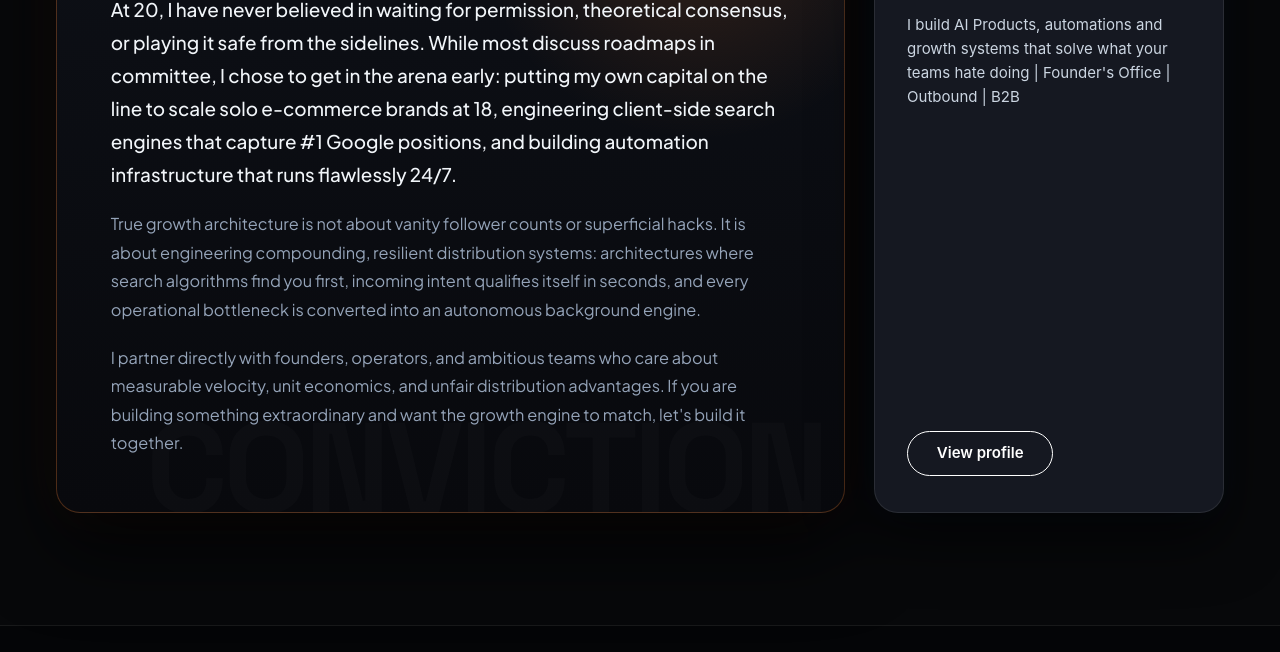
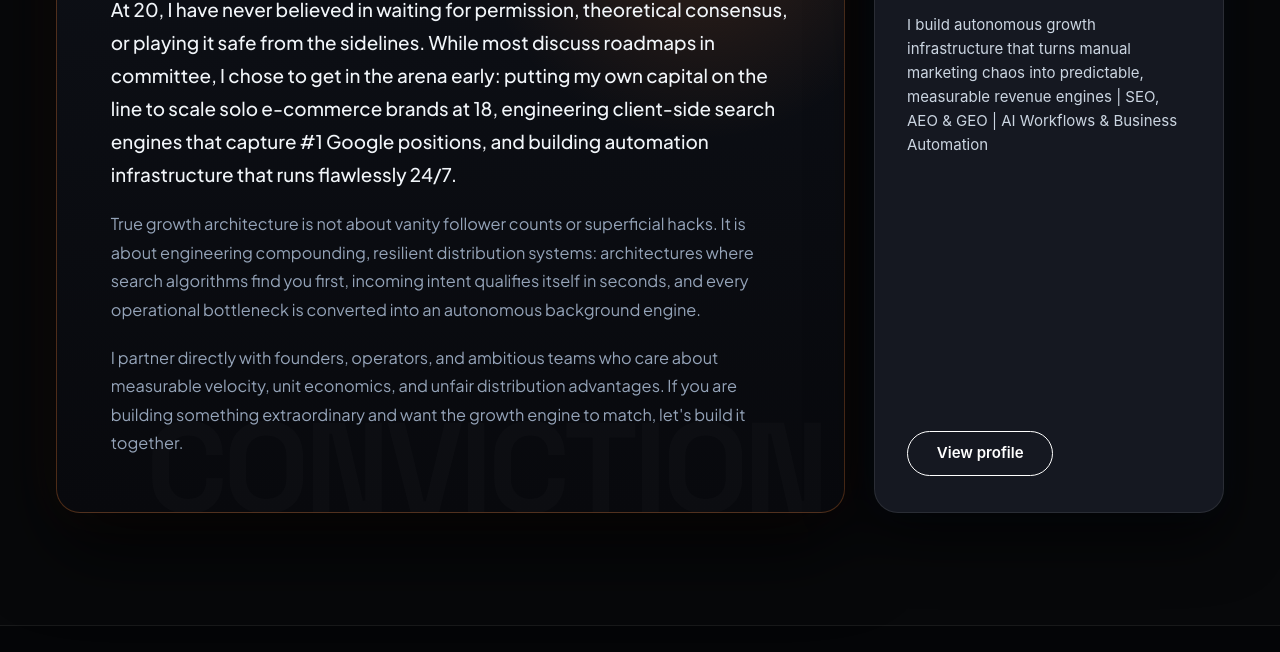
Before and after one commit to kuldeep088-hub/kuldeepsharma, an Astro site: page / in a window 1280 px wide. Shown: the part 9013-9665 px from the top of the page. Built offline with nearby package versions, Linux system fonts and the light colour scheme; Astro itself is replaced by a stand-in of ours.

Commit message:
refactor: update linkedin preview headline copy

```diff
--- a/src/components/EndNote.astro
+++ b/src/components/EndNote.astro
@@ -57,7 +57,7 @@
           <h3 class="li-profile-name">Kuldeep Sharma</h3>
 
           <p class="li-profile-headline">
-            I build AI Products, automations and growth systems that solve what your teams hate doing | Founder's Office | Outbound | B2B
+            I build autonomous growth infrastructure that turns manual marketing chaos into predictable, measurable revenue engines | SEO, AEO & GEO | AI Workflows & Business Automation
           </p>
         </div>
 
```
